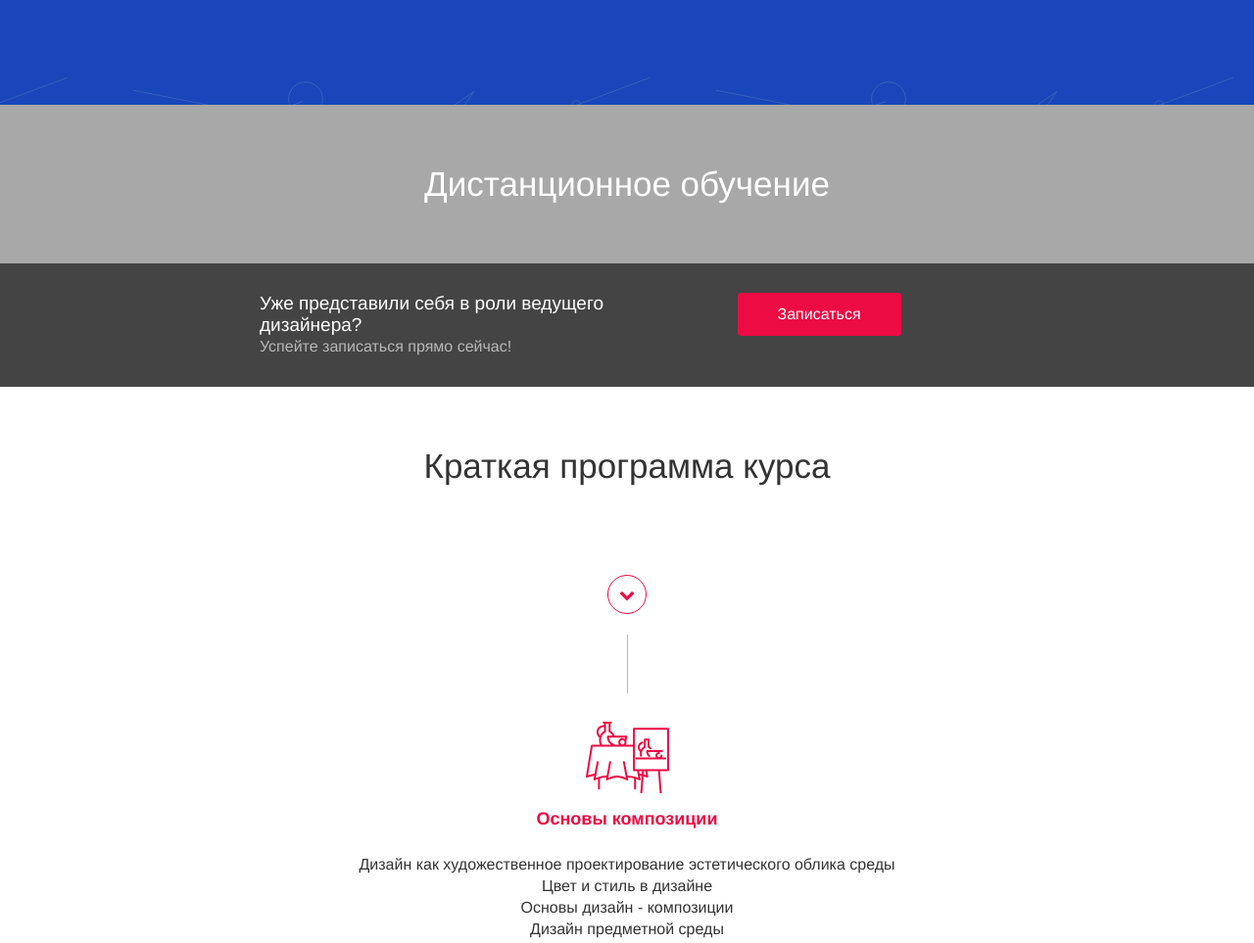
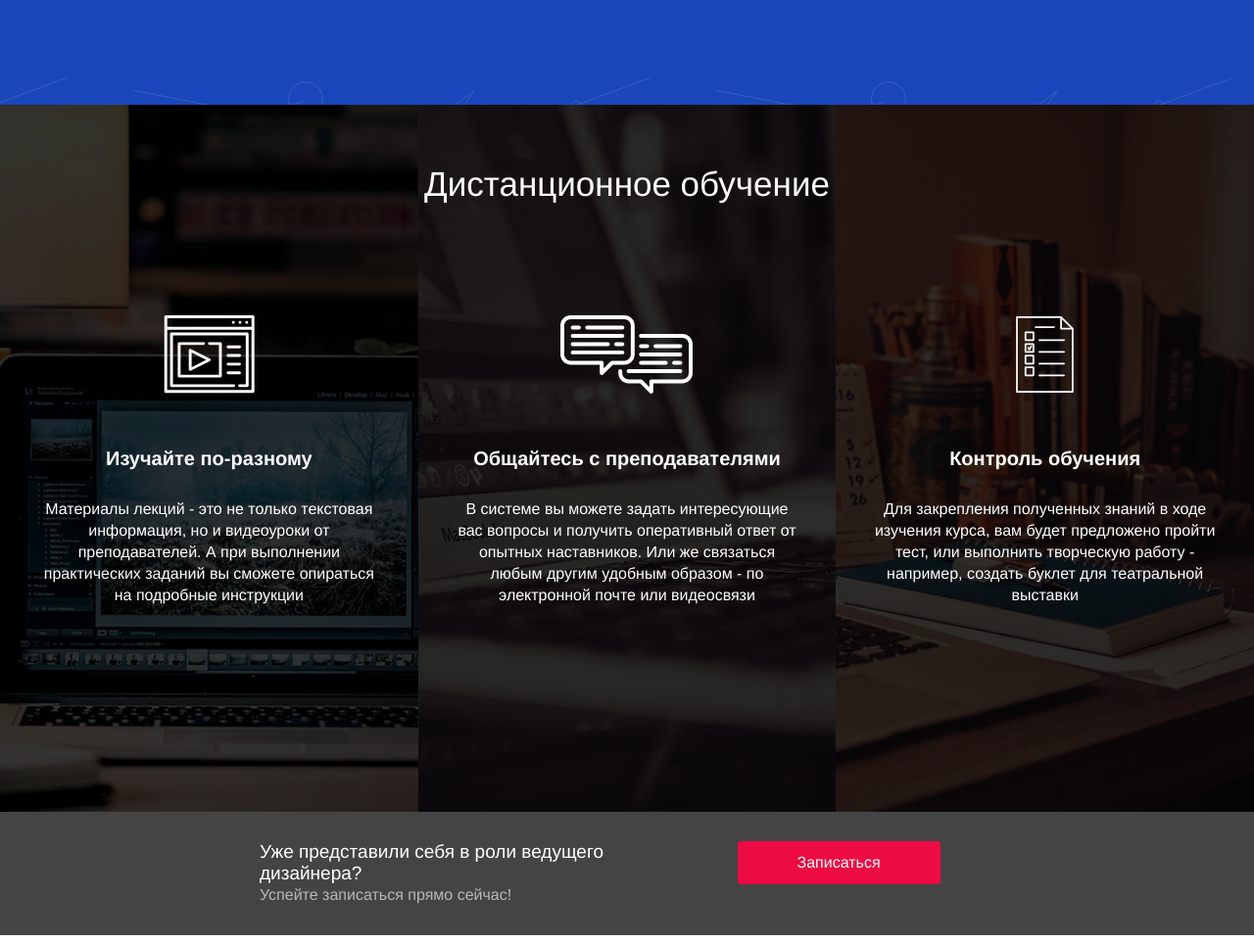
Before and after one commit to PavelShar/ITMO-landing, a plain HTML site: page index.html in a window 1280 px wide. Shown: the part 2052-3015 px from the top of the page at 98% size. Drawn offline with Linux system fonts and the light colour scheme; a web font is replaced by a local one.

Commit message:
Added "Дистанционное обучение" section Clean common.js Fixed layout in some blocks

```diff
--- a/index.html
+++ b/index.html
@@ -177,7 +177,32 @@
 	</section>
 
 	<section class="dist">
-		<h2>Дистанционное обучение</h2>
+		<div class="container-fluid">
+			<div class="heading"><h2>Дистанционное обучение</h2></div>
+			<div class="col-lg-4 dist-block learn">
+				<div class="wrap">
+					<div class="icon"></div>
+					<div class="title">Изучайте по-разному</div>
+					<div class="text">Материалы лекций - это не только текстовая информация, но и видеоуроки от преподавателей. А при выполнении практических заданий вы сможете опираться на подробные инструкции</div>
+				</div>
+			</div>
+			<div class="col-lg-4 dist-block chat">
+				<div class="wrap">
+					<div class="icon"></div>
+					<div class="title">Общайтесь с преподавателями</div>
+					<div class="text">В системе вы можете задать интересующие вас вопросы и получить оперативный ответ от опытных наставников. Или же связаться любым другим удобным образом - по электронной почте или видеосвязи</div>
+				</div>
+			</div>
+			<div class="col-lg-4 dist-block control">
+				<div class="wrap">
+					<div class="icon"></div>
+					<div class="title">Контроль обучения</div>
+					<div class="text">Для закрепления полученных знаний в ходе изучения курса, вам будет предложено пройти тест, или выполнить творческую работу - например, создать буклет для театральной выставки</div>
+				</div>
+			</div>
+
+		</div>
+
 	</section>
 
 	<section class="cta">
@@ -275,9 +300,11 @@
 			<div class="row">
 				<div class="col-lg-6 col-lg-offset-3">
 					<div class="sign-offer">Записаться на курс<br>"Дизайн и верстка полиграфической продукции"</div>
-					<div class="sign-special">специальное предложение</div>
 
 					<table>
+						<thead>
+							<th colspan="2">Специальное предложение</th>
+						</thead>
 						<tr>
 							<td class="indoor">Очная форма</td>
 							<td>Дистанционная форма</td>
@@ -330,7 +357,7 @@
 					<div class="item">
 						<div class="text">Высококвалифицированный преподавательский состав, современная материально-техническая база и прикладные знания, вкупе с возможностью удаленного обучения не оставляют конкурентов при выборе места для обучения профессии дизайнера. ИТМО — одно из лучших мест для обучения специалистов в своем деле, и это не пустые слова. Я проверил это на себе, и очень рад, что принял решение учиться именно здесь.</div>
 						<div class="author">Сергей Константинович Лязь</div>
-						<div class="work">Ведущий специалист по компьютерной графике<br> интернациональной корпорации "Magazines"</div>
+						<div class="work">Ведущий специалист по компьютерной графике<br> интернациональной корпорации "Magazines Polygraphics Inc."</div>
 					</div>
 
 				</div>
--- a/sass/_header.sass
+++ b/sass/_header.sass
@@ -175,18 +175,76 @@ section.benefits
 section.dist
   background-color: #a8a8a8
   position: relative
-  h2
-    text-align: center
-    color: white
+  padding: 0
+  .heading
+    position: absolute
+    z-index: 1000
+    width: 100%
+    margin: 0 auto
+    top: 0
+    padding-top: 70px
+    h2
+      text-align: center
+      color: white
+  .container-fluid
+    padding-left: 0
+    padding-right: 0
+
   .dist-block
+    position: relative
+    display: block
+    float: left
     height: 100%
-    margin-top: -92px
     background-size: cover
     background-position: center center
+    &::after
+      content: ''
+      position: absolute
+      width: 100%
+      height: 100%
+      background-color: black
+      opacity: 0.8
+      top: 0
+      left: 0
+      transition: 0.2s
+    &:hover
+      &::after
+        opacity: 0.9
+    .wrap
+      padding: 200px 0
+      color: white
+      text-align: center
+      z-index: 100
+      position: relative
+    .icon
+      margin: 0 auto 40px
+      height: 110px
+      width: 135px
+      background-size: contain
+      background-position: center center
+      background-repeat: no-repeat
+    .title
+      font-weight: bold
+      font-size: em(20px)
+      margin-bottom: 30px
+    .text
+      padding: 0 20px
+      min-height: 120px
 
     &.learn
       background-image: url($thumbs_path + 'dist/learn_bg.jpg')
+      .icon
+        background-image: url($icon_path + 'dist/education.svg')
 
+    &.chat
+      background-image: url($thumbs_path + 'dist/chat_bg.jpg')
+      .icon
+        background-image: url($icon_path + 'dist/dialog.svg')
+
+    &.control
+      background-image: url($thumbs_path + 'dist/control_bg.jpg')
+      .icon
+        background-image: url($icon_path + 'dist/test.svg')
 
 
 section.cta
@@ -201,7 +259,7 @@ section.cta
 
   button
     line-height: 32px
-    padding: 5px 40px
+    padding: 5px 60px
 
 
 section.program
@@ -266,8 +324,6 @@ section.program
         display: none
         content: ''
 
-
-
     .title
       padding: 15px 0 25px
       color: $color-red
@@ -289,25 +345,16 @@ section.sign-now
     margin-top: 40px
     font-size: em(18px)
 
-  .sign-special
-    margin-top: 65px
-    color: white
-    font-weight: bold
-    text-transform: uppercase
-    font-size: em(18px)
-    background-color: $color-red
-    padding: 8px 0
-    width: 100%
-    margin-left: auto
-    margin-right: auto
-    border-radius: 3px
-
   table
-    margin-top: 25px
+    margin-top: 45px
     border: 1px solid white
     margin-left: auto
     margin-right: auto
     width: 100%
+    th
+      padding: 10px 0
+      background-color: #EC0B43
+      text-transform: uppercase
     tr, td
       border: 1px solid white
     td
@@ -340,11 +387,15 @@ section.sign-now
         @include placeholder
           color: $color-light-grey
         &#button
-          background-color: $color-blue
+          background: none
           color: white
-          border-color: $color-blue
           text-transform: uppercase
           outline: none
+          transition: 0.2s
+          &:hover
+            background-color: $color-blue
+            border-color: $color-blue
+
 
 
 section.feedbacks
```
Also changed, not shown: js/common.js (+0 -8 lines), css.min/main.min.css, css/main.css, img/icons/dist/dialog.svg (added), img/icons/dist/education.svg (added), img/icons/dist/test.svg (added), img/thumbs/dist/chat_bg.jpg (added), img/thumbs/dist/control_bg.jpg (added).
